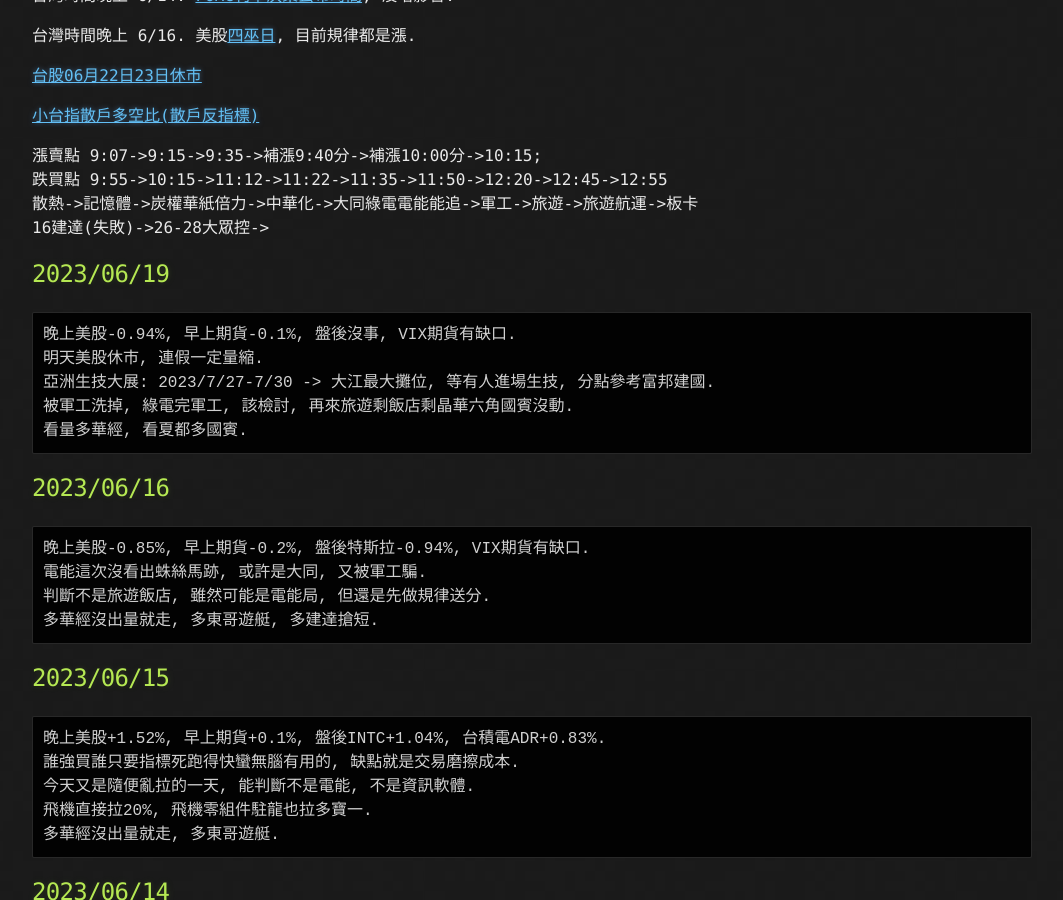
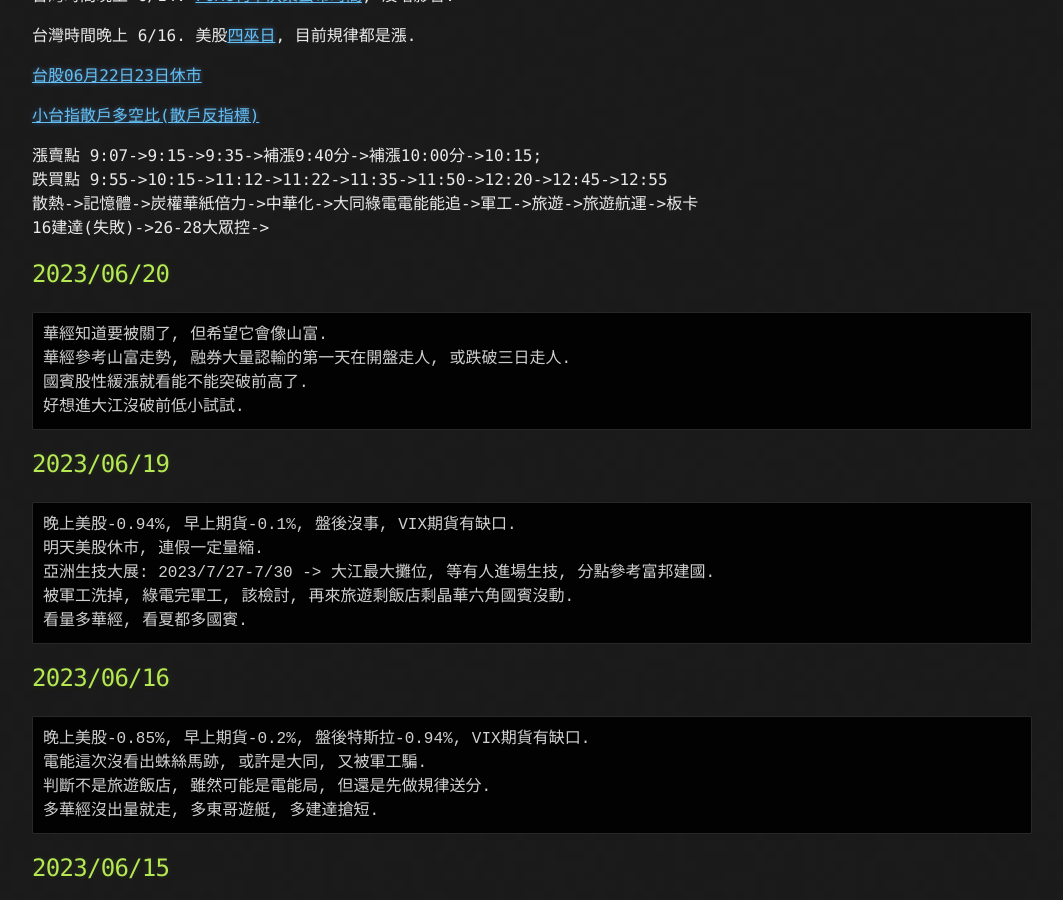
Before and after one commit to lepg5487/Stock_God, a Jekyll site: the page built from index.md, in a window 1280 px wide and 900 px high, scrolled down 394 px. Shown: the whole window, without its empty margins (108-1171 px from the left). Built offline with Jekyll 4.4.1, drawn with Linux system fonts in a browser that asks for light colours; our own code applies the rules of GitHub Pages for plain Markdown files.

Commit message:
Update index.md

````diff
--- a/index.md
+++ b/index.md
@@ -20,6 +20,14 @@
 跌買點 9:55->10:15->11:12->11:22->11:35->11:50->12:20->12:45->12:55
 散熱->記憶體->炭權華紙倍力->中華化->大同綠電電能能追->軍工->旅遊->旅遊航運->板卡
 16建達(失敗)->26-28大眾控->
+
+## 2023/06/20
+```
+華經知道要被關了, 但希望它會像山富.
+華經參考山富走勢, 融券大量認輸的第一天在開盤走人, 或跌破三日走人.
+國賓股性緩漲就看能不能突破前高了.
+好想進大江沒破前低小試試.
+```
 
 ## 2023/06/19
 ```
````
